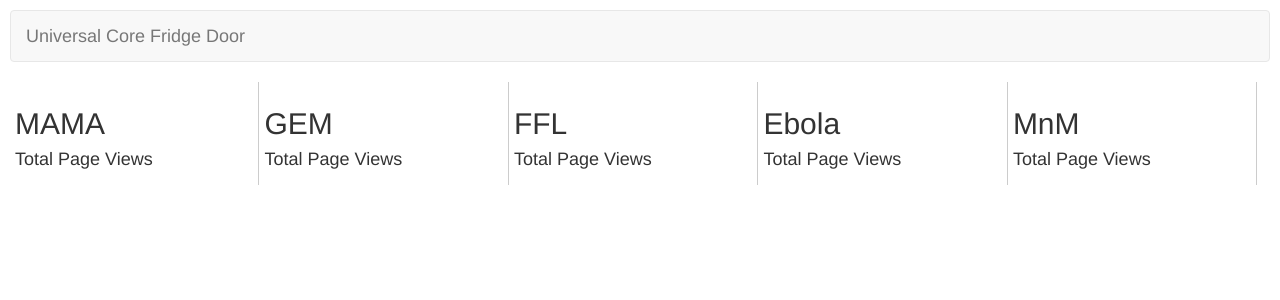
After one commit to universalcore/fridgedoor, a Python web app: template fridgedoor/templates/pageviews.jinja2 in a window 1280 px wide. The commit adds this page. Shown: the top 300 px of the page. Run offline with Jinja, Linux system fonts and the light colour scheme; the template is opened without the code that fills it, so the values that code supplies are empty; some libraries are stand-ins or nearby versions.

Commit message:
add pageviews

```diff
--- a/fridgedoor/__init__.py
+++ b/fridgedoor/__init__.py
@@ -9,5 +9,6 @@ def main(global_config, **settings):
     config.add_static_view('static', 'static', cache_max_age=3600)
     config.add_route('home', '/')
     config.add_route('total_users', '/totalusers/')
+    config.add_route('pageviews', '/pageviews/')
     config.scan()
     return config.make_wsgi_app()
--- /dev/null
+++ b/fridgedoor/static/pageviews.js
@@ -0,0 +1,73 @@
+gapi.analytics.ready(function() {
+  gapi.analytics.auth.authorize({
+    container: 'embed-api-auth-container',
+    clientid: '607034686826-asf8diukgvpl5qsrvfovf1114uqd1l6s.apps.googleusercontent.com',
+  });
+  var profiles = [
+    {'label': 'India', 'id': 97544600, 'parent': 'mama'},
+    {'label': 'Ghana', 'id': 97700900, 'parent': 'mama'},
+    {'label': 'Kenya', 'id': 96070258, 'parent': 'mama'},
+    {'label': 'Tanzania', 'id': 96068083, 'parent': 'mama'},
+    {'label': 'Colombia', 'id': 96315599, 'parent': 'mama'},
+    {'label': 'Philippines', 'id': 99855200, 'parent': 'mama'},
+    {'label': 'Zambia', 'id': 88472004, 'parent': 'mama'},
+    //{'label': 'Guatemala', 'id': 99847704, 'parent': 'mama'},
+
+    {'label': 'India', 'id': 97544500, 'parent': 'gem'},
+    {'label': 'Ghana', 'id': 97700700, 'parent': 'gem'},
+    {'label': 'Kenya', 'id': 96068268, 'parent': 'gem'},
+    {'label': 'Tanzania', 'id': 96070149, 'parent': 'gem'},
+    {'label': 'Colombia', 'id': 96316790, 'parent': 'gem'},
+    {'label': 'Philippines', 'id': 99848207, 'parent': 'gem'},
+    //{'label': 'Guatemala', 'id': 99848005, 'parent': 'gem'},
+
+    {'label': 'India', 'id': 97699136, 'parent': 'ffl'},
+    {'label': 'Ghana', 'id': 97681769, 'parent': 'ffl'},
+    {'label': 'Kenya', 'id': 96066855, 'parent': 'ffl'},
+    {'label': 'Tanzania', 'id': 96067672, 'parent': 'ffl'},
+    {'label': 'Colombia', 'id': 96316991, 'parent': 'ffl'},
+    {'label': 'Philippines', 'id': 99848002, 'parent': 'ffl'},
+    //{'label': 'Guatemala', 'id': 99855310, 'parent': 'ffl'},
+
+    {'label': 'Ghana', 'id': 97700600, 'parent': 'ebola'},
+    {'label': 'Kenya', 'id': 96069861, 'parent': 'ebola'},
+    {'label': 'Tanzania', 'id': 96069367, 'parent': 'ebola'},
+    {'label': 'Zambia', 'id': 90672297, 'parent': 'ebola'},
+
+    {'label': 'India', 'id': 97544501, 'parent': 'mnm'},
+    //{'label': 'Guatemala', 'id': 99855203, 'parent': 'mnm'},
+  ];
+
+  var time = 500;
+  profiles.forEach(function(p) {
+    setTimeout( function(){ render_chart(p); }, time)
+    time += 500;
+  });
+
+  function render_chart(profile){
+    var container = document.createElement('div');
+    var chart_id = "chart-"+profile.id;
+    container.setAttribute("id", chart_id);
+    container.setAttribute("class", "chart");
+    var parent = document.getElementById(profile.parent);
+    parent.appendChild(container);
+    var dataChart = new gapi.analytics.googleCharts.DataChart({
+      query: {
+        metrics: 'ga:pageviews',
+        'start-date': '2014-01-01',
+        'end-date': 'yesterday'
+      },
+      chart: {
+        container: chart_id,
+        type: 'TABLE'
+      }
+    });
+    dataChart.set({query: {ids: "ga:"+profile.id}}).execute();
+    dataChart.on('success', function(){
+      $('#'+chart_id+' .gapi-analytics-data-chart-styles-table-th').html(profile.label)
+      var result = $('#'+chart_id+' .gapi-analytics-data-chart-styles-table-td');
+      result.html(parseInt(result.html()).toLocaleString());
+    });
+  }
+
+});
--- a/fridgedoor/templates/base.jinja2
+++ b/fridgedoor/templates/base.jinja2
@@ -32,7 +32,6 @@
     <p class="navbar-text navbar-right"><span id="embed-api-auth-container"></span></p>
     </div>
   </nav>
-  <h1><small>Because everything we care about goes on the fridge door.</small></h1>
 
   {% block content %}
   {% endblock %}
--- a/fridgedoor/templates/index.jinja2
+++ b/fridgedoor/templates/index.jinja2
@@ -1,12 +1,14 @@
 {% extends "base.jinja2" %}
 
 {% block content %}
+<h1><small>Because everything we care about goes on the fridge door.</small></h1>
+
 <div class="row">
 <div class="col-xs-4 col-">
 <ul class="list-group">
   <li>
     <a href="{{'total_users'|route_url}}" class="list-group-item">Total Users</a>
-    <a href="#" class="list-group-item">Page Views (not implemented yet)</a>
+    <a href="{{'pageviews'|route_url}}" class="list-group-item">Page Views</a>
   </li>
 </ul>
 </div>
--- /dev/null
+++ b/fridgedoor/templates/pageviews.jinja2
@@ -0,0 +1,13 @@
+{% extends "base.jinja2" %}
+
+{% block content %}
+  <div class="app" id="mama"><h2>MAMA</h2><h4>Total Page Views</h4></div>
+  <div class="app" id="gem"><h2>GEM</h2><h4>Total Page Views</h4></div>
+  <div class="app" id="ffl"><h2>FFL</h2><h4>Total Page Views</h4></div>
+  <div class="app" id="ebola"><h2>Ebola</h2><h4>Total Page Views</h4></div>
+  <div class="app" id="mnm"><h2>MnM</h2><h4>Total Page Views</h4></div>
+{% endblock %}
+
+{% block js %}
+  <script src="/static/pageviews.js?v=1"></script>
+{% endblock %}
--- a/fridgedoor/templates/total_users.jinja2
+++ b/fridgedoor/templates/total_users.jinja2
@@ -9,5 +9,5 @@
 {% endblock %}
 
 {% block js %}
-  <script src="/static/dashboard.js?v=1"></script>
+  <script src="/static/totalusers.js?v=1"></script>
 {% endblock %}
```
Also changed, not shown: fridgedoor/views.py (+3 -6 lines), fridgedoor/static/totalusers.js (renamed from fridgedoor/static/dashboard.js).
